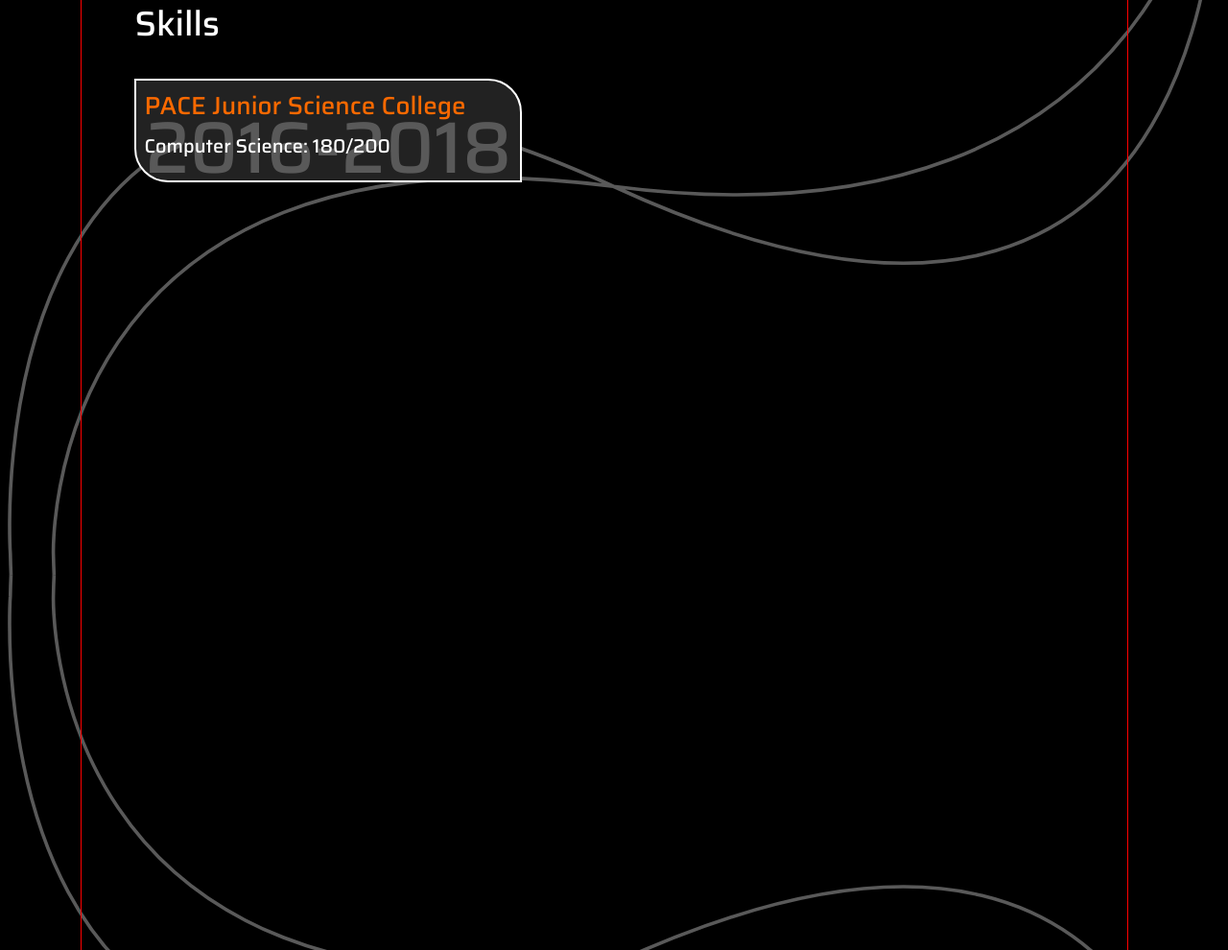
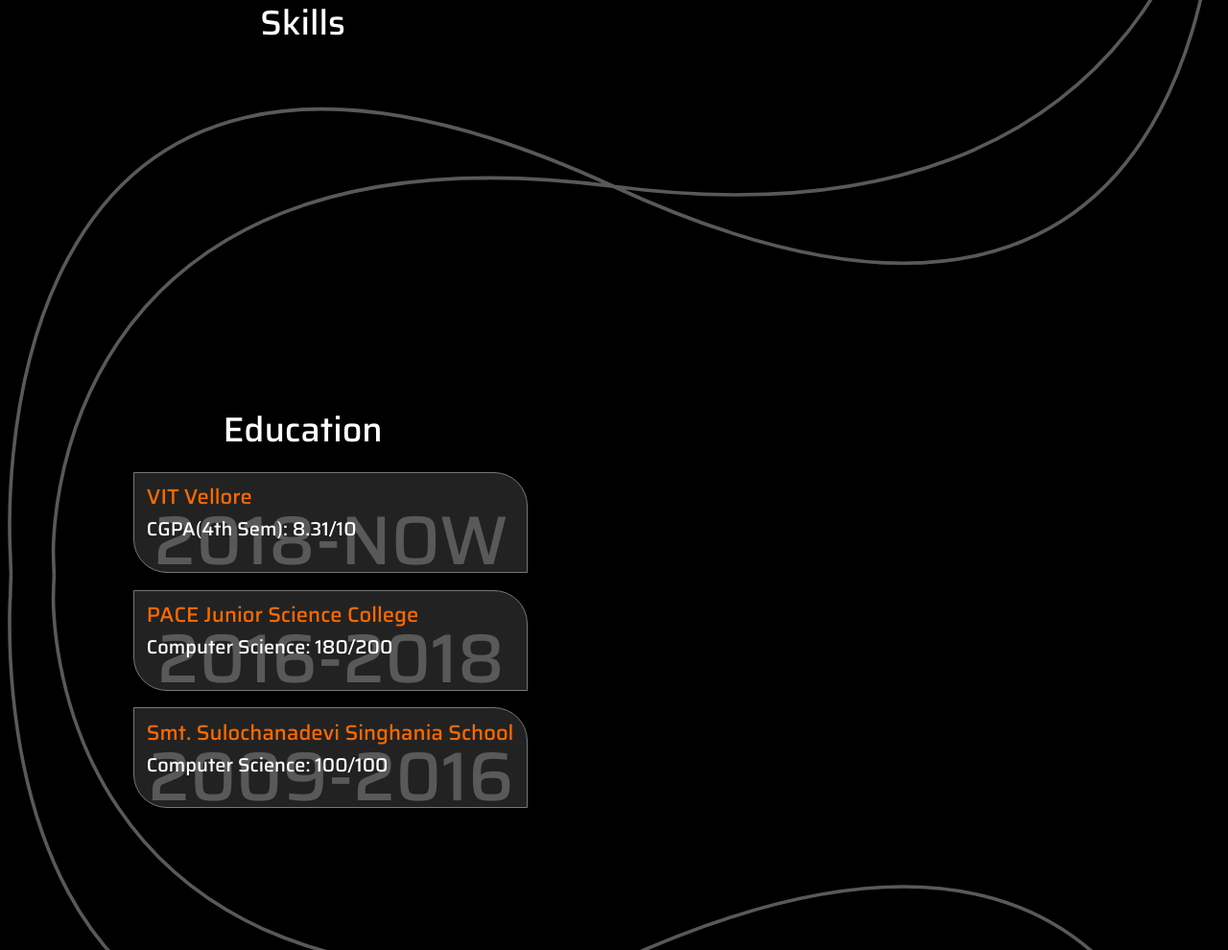
Before and after one commit to supraditya/portfolio, a Gatsby site: page / in a window 1280 px wide. Shown: the part 1744-2734 px from the top of the page at 96% size. Built offline with nearby package versions, Linux system fonts and the light colour scheme; Gatsby itself is replaced by a stand-in of ours.

Commit message:
Educontainer styled and positioned

```diff
--- a/src/components/Skills/EduContainer/Educontainer.module.css
+++ b/src/components/Skills/EduContainer/Educontainer.module.css
@@ -2,20 +2,24 @@
 {
     /* position: relative; */
     /* z-index: 1; */
-    border: solid 2px white;
+    border: solid 1px #777;
     background-color: #222222;
     max-width: 400px;
-    max-height: 150px;
-    padding-top: 1%;
+    /* min-height: 160px; */
+    max-height: 170px;
+    padding: 3% 1% 2% 1%;
     /* color: #fff; */
     border-radius: 0 35px 0 35px;
+    margin-bottom: 4%;
+
+    box-shadow: 2px 2px 4px #000000;
 }
 .dateText
 {
     position: relative;
     z-index: 1;
     color: #595959;
-    font-size: 76px;
+    font-size: 72px;
     /* border: solid 1px red; */
     text-align: center;
     margin: 0;
@@ -25,9 +29,9 @@
     position: relative;
     z-index: 2;
     color: #fa6900;
-    font-size: 26px;
+    font-size: 22px;
     font-weight: 500;
-    margin-top: -31%;
+    margin-top: -30%;
     padding-left: 2%;
     padding-right: 2%;
 
@@ -40,5 +44,5 @@
     color: #ffffff;
     padding-left: 2%;
     padding-right: 2%;
-    margin-top: -5%;
+    margin-top: -5.5%;
 }
--- a/src/components/Skills/Skills.js
+++ b/src/components/Skills/Skills.js
@@ -1,17 +1,22 @@
 import React from 'react'
 import EduContainer from './EduContainer/Educontainer';
-import styles from './Skills.module.css'
+import styles from './Skills.module.css';
+
 
 const Skills=()=>{
     return(
         <div className={styles.skills}>
-            <h1 className={styles.whiteText}>Skills</h1>
-            <br></br>
-            <br></br>
-            <br></br>
-            <br></br>
-            <br></br>
-            <EduContainer start="2016" end="2018" fact="Computer Science: 180/200" instName="PACE Junior Science College"/>
+            <div className={styles.leftDiv}>
+                <div className={styles.skillsDiv}>
+                    <h1 className={styles.whiteText}>Skills</h1>
+                </div>
+                <div className={styles.eduDiv}>
+                    <h1 className={styles.whiteTextEdu}>Education</h1>
+                    <EduContainer start="2018" end="NOW" fact="CGPA(4th Sem): 8.31/10" instName="VIT Vellore"/>
+                    <EduContainer start="2016" end="2018" fact="Computer Science: 180/200" instName="PACE Junior Science College"/>
+                    <EduContainer start="2009" end="2016" fact="Computer Science: 100/100" instName="Smt. Sulochanadevi Singhania School"/>
+                </div>
+            </div>
         </div>
     )
 }
--- a/src/components/Skills/Skills.module.css
+++ b/src/components/Skills/Skills.module.css
@@ -5,13 +5,44 @@
     font-size: 36px;
     margin-bottom: -9%;
     line-height: 115%;
+    text-align: center;
+}
+.whiteTextEdu
+{
+    color: #ffffff;
+    font-weight: 500;
+    font-size: 36px;
+    line-height: 115%;
+    text-align: center;
+    width: 80%;
+
 }
 .skills
 {
-    border: solid 1px red;
+    /* border: solid 1px red; */
     margin-top: -1%;
     height: 210vh;
     width: 88%;
     padding-left: 5%;
     padding-right: 5%;
 }
+.eduDiv
+{
+    /* border: solid 1px white; */
+    /* margin-top: 10%; */
+    min-height: 70vh;
+    /* max-width: 40%; */
+    /* text-align: center; */
+}
+.skillsDiv
+{
+    margin-top: 3%;
+    min-height: 50vh;
+    max-width: 80%;
+    /* border: solid 1px white; */
+}
+.leftDiv
+{
+    /* border: solid 1px green; */
+    max-width: 45%;
+}
```
